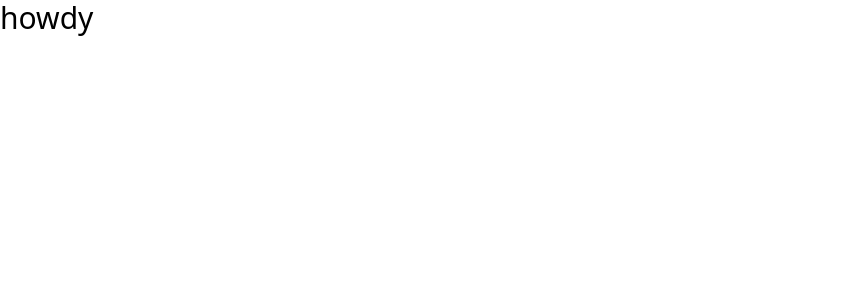
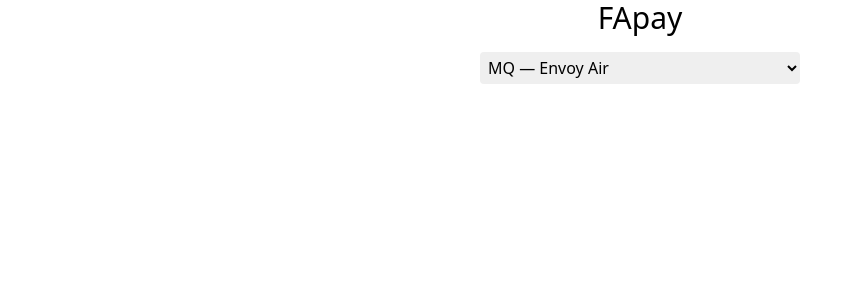
Before and after one commit to tweakdeveloper/FApay, a React (Vite) app: page / in a window 1280 px wide. Shown: the top 300 px of the page, without its empty margins (0-861 px from the left). Built offline with nearby package versions, Linux system fonts and the light colour scheme.

Commit message:
started mocking data

```diff
--- /dev/null
+++ b/src/AirlineSpinner.tsx
@@ -0,0 +1,15 @@
+import airlines from "./data.json";
+
+function AirlineSpinner() {
+  return (
+    <select className="p-1 rounded w-full">
+      {airlines.map((airline) => (
+        <option key={airline.code}>
+          {airline.code} &mdash; {airline.name}
+        </option>
+      ))}
+    </select>
+  );
+}
+
+export default AirlineSpinner;
--- a/src/App.tsx
+++ b/src/App.tsx
@@ -1,5 +1,12 @@
+import AirlineSpinner from "./AirlineSpinner";
+
 function App() {
-  return <h1 className="text-3xl">howdy</h1>;
+  return (
+    <div className="flex flex-col space-y-4 w-full lg:w-1/3 lg:mx-auto xl:w-1/4">
+      <h1 className="text-3xl text-center">FApay</h1>
+      <AirlineSpinner />
+    </div>
+  );
 }
 
 export default App;
--- /dev/null
+++ b/src/data.json
@@ -0,0 +1,5 @@
+[
+  {"code": "MQ", "name": "Envoy Air"},
+  {"code": "OO", "name": "SkyWest"},
+  {"code": "YV", "name": "Mesa Airlines"}
+]
```
